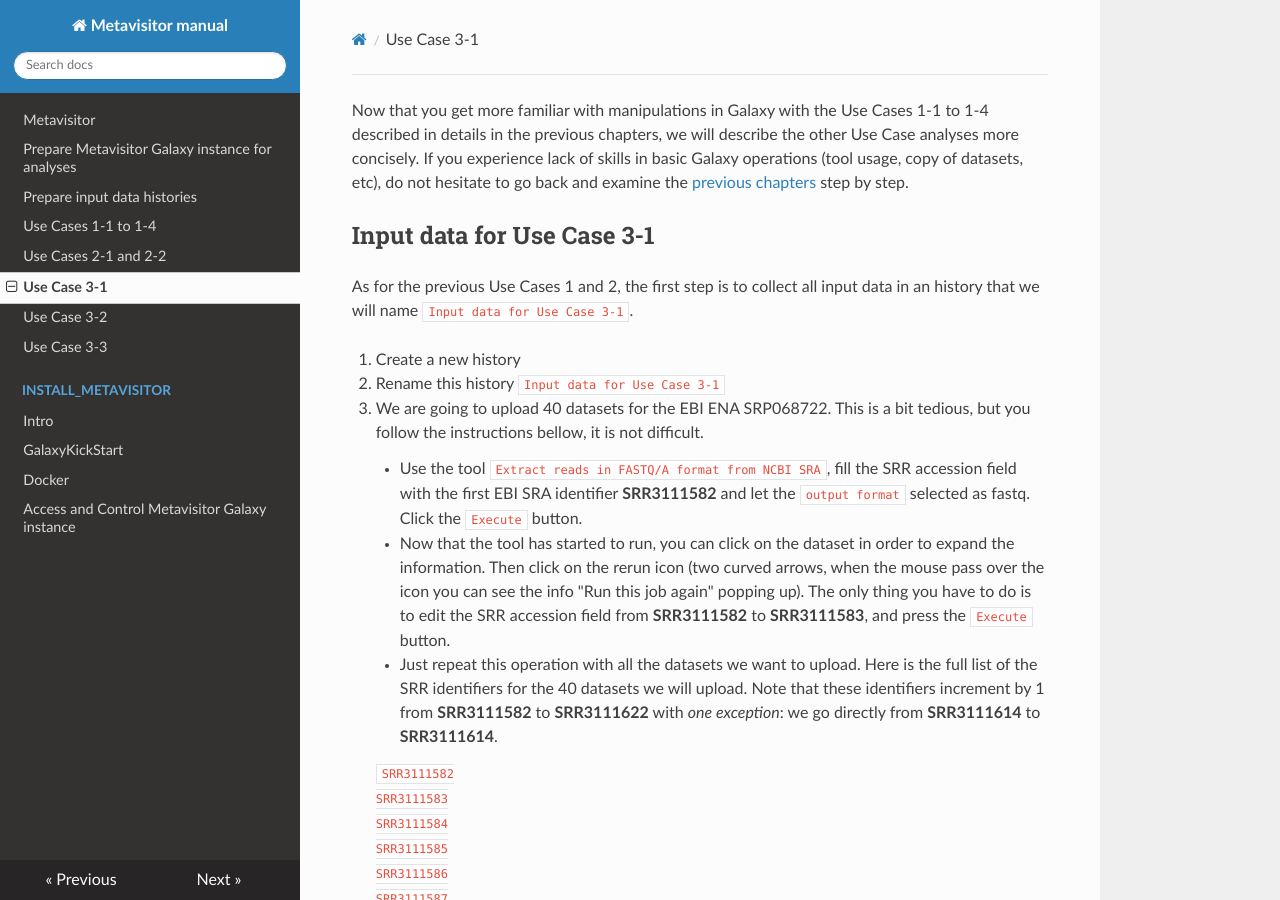
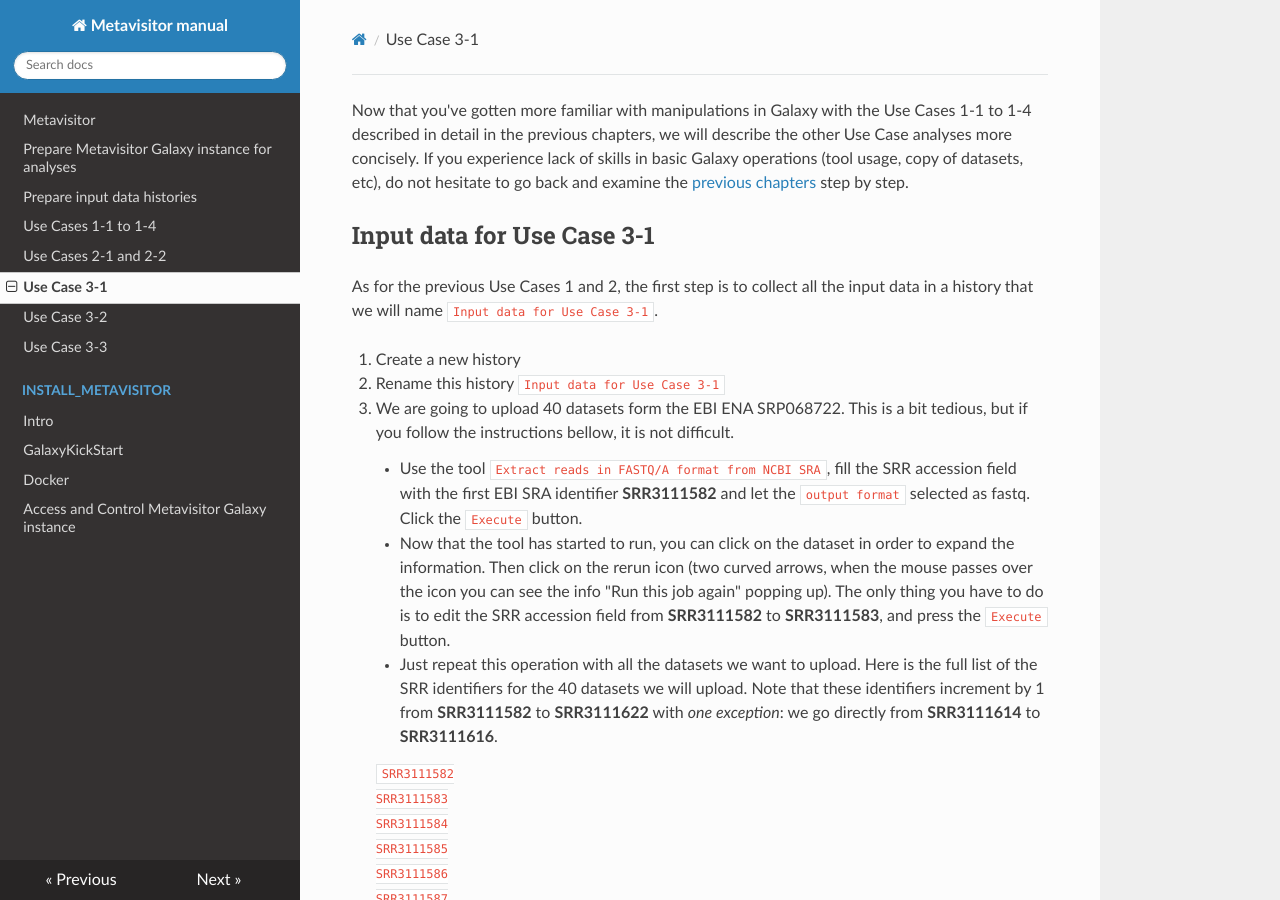
Before and after one commit to ARTbio/Metavisitor-manual, an MkDocs documentation site: the page built from docs/use_case_3-1.md, in a window 1280 px wide and 900 px high. Built offline with MkDocs 1.6.1, drawn with Linux system fonts in a browser that asks for light colours; nearby versions of some CDN libraries; old or Windows-style settings are respelled for this version of MkDocs; some of the changed text lies outside the part shown.

Commit message:
Corrected typos and changed some phrasings in use_case_3-1.md

````diff
--- a/docs/use_case_3-1.md
+++ b/docs/use_case_3-1.md
@@ -1,16 +1,16 @@
-Now that you get more familiar with manipulations in Galaxy with the Use Cases 1-1 to 1-4 described in details in the previous chapters, we will describe the other Use Case analyses more concisely. If you experience lack of skills in basic Galaxy operations (tool usage, copy of datasets, etc), do not hesitate to go back and examine the [previous chapters](use_cases_input_data) step by step.
+Now that you've gotten more familiar with manipulations in Galaxy with the Use Cases 1-1 to 1-4 described in detail in the previous chapters, we will describe the other Use Case analyses more concisely. If you experience lack of skills in basic Galaxy operations (tool usage, copy of datasets, etc), do not hesitate to go back and examine the [previous chapters](use_cases_input_data) step by step.
 
 
 ## Input data for Use Case 3-1
 
-As for the previous Use Cases 1 and 2, the first step is to collect all input data in an history that we will name `Input data for Use Case 3-1`.
+As for the previous Use Cases 1 and 2, the first step is to collect all the input data in a history that we will name `Input data for Use Case 3-1`.
 
 1. Create a new history
 - Rename this history `Input data for Use Case 3-1`
-- We are going to upload 40 datasets for the EBI ENA SRP068722. This is a bit tedious, but you follow the instructions bellow, it is not difficult.
+- We are going to upload 40 datasets form the EBI ENA SRP068722. This is a bit tedious, but if you follow the instructions bellow, it is not difficult.
     - Use the tool `Extract reads in FASTQ/A format from NCBI SRA`, fill the SRR accession field with the first EBI SRA identifier **SRR3111582** and let the `output format` selected as fastq. Click the `Execute` button.
-    - Now that the tool has started to run, you can click on the dataset in order to expand the information. Then click on the rerun icon (two curved arrows, when the mouse pass over the icon you can see the info "Run this job again" popping up). The only thing you have to do is to edit the SRR accession field from **SRR3111582** to **SRR3111583**, and press the  `Execute` button.
-    - Just repeat this operation with all the datasets we want to upload. Here is the full list of the SRR identifiers for the 40 datasets we will upload. Note that these identifiers increment by 1 from **SRR3111582** to **SRR3111622** with *one exception*: we go directly from **SRR3111614** to **SRR3111614**.
+    - Now that the tool has started to run, you can click on the dataset in order to expand the information. Then click on the rerun icon (two curved arrows, when the mouse passes over the icon you can see the info "Run this job again" popping up). The only thing you have to do is to edit the SRR accession field from **SRR3111582** to **SRR3111583**, and press the  `Execute` button.
+    - Just repeat this operation with all the datasets we want to upload. Here is the full list of the SRR identifiers for the 40 datasets we will upload. Note that these identifiers increment by 1 from **SRR3111582** to **SRR3111622** with *one exception*: we go directly from **SRR3111614** to **SRR3111616**.
 
     ```
     SRR3111582
@@ -56,9 +56,9 @@
     ```
 
 4. For each of the 40 imported datasets, click the pencil icon, and change the datatype to `fastqsanger`. Be systematic, do it for all datasets 1 to 40.
-5. Click on the checked box icon in the history top menu, check all 40 datasets (`All` button), and `For all selected`, `Build a dataset list` that you name "SRP068722".
+5. Click on the checked box icon in the history's top menu, check all 40 datasets (`All` button), and `For all selected`, `Build a dataset list` that you name "SRP068722".
 6. Copy the `vir1 nucleotide BLAST database` from the `References` history to the current history `Input data for Use Case 3-1`.
-7. Now we still have to associate sequencing dataset coming from a same patient. We are going to use the tool `Concatenate multiple datasets` to merge multiple datasets in a same fastq file.
+7. Now we still have to associate sequencing dataset coming from the same patient. We are going to use the tool `Concatenate multiple datasets` to merge multiple datasets in a fastq file.
     - For patient 0450-318, use `Concatenate multiple datasets` and select the datasets SRR3111582 to SRR3111587. Run the tool and rename the dataset "patient 0450-318"
     - For patient 0387-272, use `Concatenate multiple datasets` and select the datasets SRR3111588 to SRR3111593. Run the tool and rename the dataset "patient 0387-272"
     - For patient 0629-453, use `Concatenate multiple datasets` and select the datasets SRR3111594 to SRR3111599. Run the tool and rename the dataset "patient 0629-453"
@@ -72,7 +72,7 @@
      - For patient 0518-370neg, use `Concatenate multiple datasets` and select the datasets SRR3111617 and SRR3111618. Run the tool and rename the dataset "patient 0518-370neg"
      - For patient 0560-420neg, use `Concatenate multiple datasets` and select the datasets SRR3111619 and SRR3111620. Run the tool and rename the dataset "patient 0560-420neg"
      - For patient 0575-419neg, use `Concatenate multiple datasets` and select the datasets SRR3111621 and SRR3111622. Run the tool and rename the dataset "patient 0575-419neg"
-8. The last action to perform in this history is to create a dataset collection of patient datasets: Click on the checked box icon in the history top menu, check the "patient... " datasets we have just generated by concatenation (13 datasets), and `For all selected`, `Build a dataset list` that you name "patient collection".
+8. The last action to perform in this history is to create a dataset collection of patient datasets: Click on the checked box icon in the history's top menu, check the "patient... " datasets we have just generated by concatenation (13 datasets), and `For all selected`, `Build a dataset list` that you name "patient collection".
 9. We are done.
 
 ## History for Use Case 3-1
````
Also changed, not shown: other parts of docs/use_case_3-1.md (+1 -1 lines).
